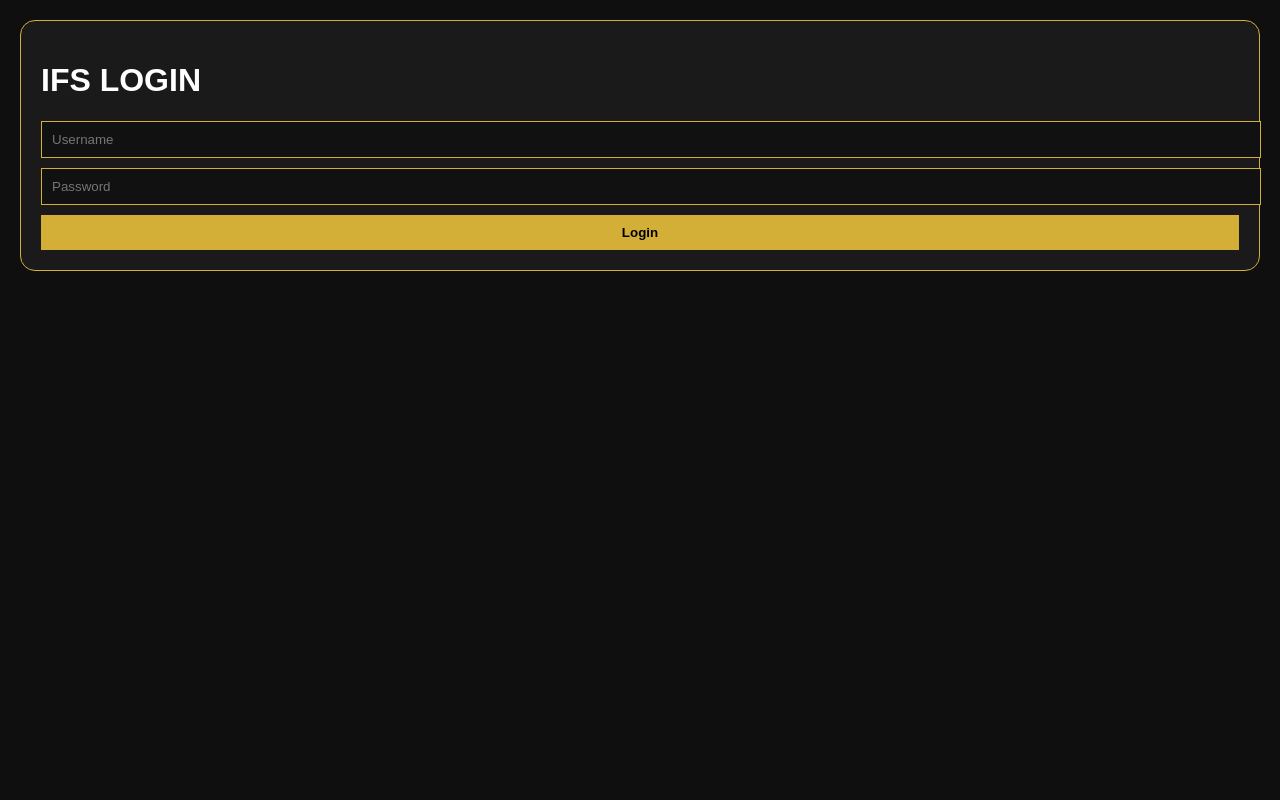
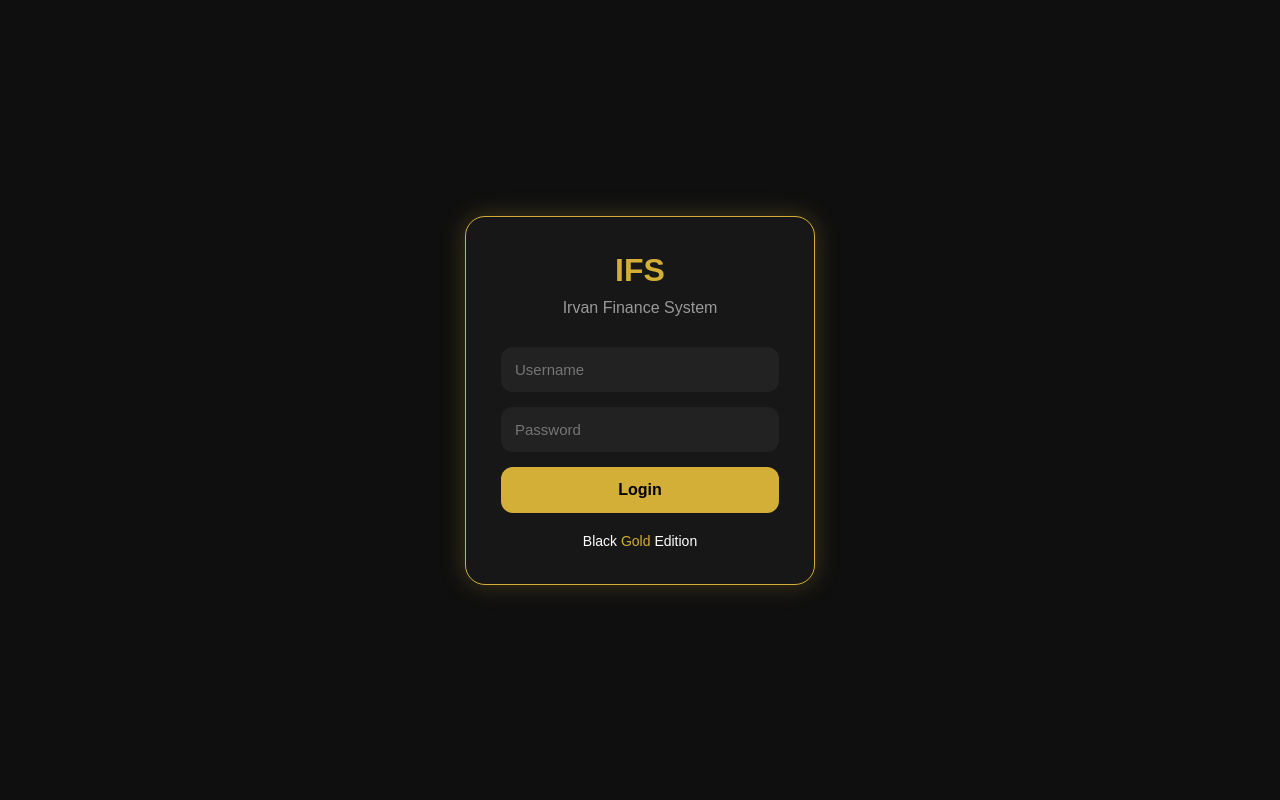
Before and after one commit to sayairvanyah-glitch/ifs-web, a Flask app: page / in a window 1280 px wide. Run offline with Flask 3, Linux system fonts and the light colour scheme.

Commit message:
fix login railway

```diff
--- a/templates/login.html
+++ b/templates/login.html
@@ -1,21 +1,127 @@
 <!DOCTYPE html>
-<html>
+<html lang="en">
 <head>
+    <meta charset="UTF-8">
+    <meta name="viewport" content="width=device-width, initial-scale=1.0">
     <title>IFS Login</title>
-    <link rel="stylesheet" href="/static/style.css">
+
+    <style>
+        *{
+            margin:0;
+            padding:0;
+            box-sizing:border-box;
+            font-family:Arial, sans-serif;
+        }
+
+        body{
+            background:#0f0f0f;
+            height:100vh;
+            display:flex;
+            justify-content:center;
+            align-items:center;
+        }
+
+        .login-box{
+            width:350px;
+            background:#171717;
+            border:1px solid #d4af37;
+            border-radius:20px;
+            padding:35px;
+            box-shadow:0 0 25px rgba(212,175,55,0.25);
+        }
+
+        h1{
+            color:#d4af37;
+            text-align:center;
+            margin-bottom:10px;
+        }
+
+        p{
+            color:#999;
+            text-align:center;
+            margin-bottom:30px;
+        }
+
+        input{
+            width:100%;
+            padding:14px;
+            margin-bottom:15px;
+            border:none;
+            border-radius:12px;
+            background:#222;
+            color:white;
+            outline:none;
+            font-size:15px;
+        }
+
+        input:focus{
+            border:1px solid #d4af37;
+        }
+
+        button{
+            width:100%;
+            padding:14px;
+            border:none;
+            border-radius:12px;
+            background:#d4af37;
+            color:black;
+            font-size:16px;
+            font-weight:bold;
+            cursor:pointer;
+            transition:0.3s;
+        }
+
+        button:hover{
+            transform:scale(1.03);
+        }
+
+        .brand{
+            text-align:center;
+            color:#fff;
+            font-size:14px;
+            margin-top:20px;
+        }
+
+        .gold{
+            color:#d4af37;
+        }
+    </style>
 </head>
-<body class="bg">
 
-<div class="card">
-    <h1>IFS LOGIN</h1>
+<body>
 
-    <form method="POST">
-        <input name="username" placeholder="Username">
-        <input name="password" type="password" placeholder="Password">
+    <div class="login-box">
 
-        <button type="submit">Login</button>
-    </form>
-</div>
+        <h1>IFS</h1>
+        <p>Irvan Finance System</p>
+
+        <form action="/login" method="POST">
+
+            <input
+                type="text"
+                name="username"
+                placeholder="Username"
+                required
+            >
+
+            <input
+                type="password"
+                name="password"
+                placeholder="Password"
+                required
+            >
+
+            <button type="submit">
+                Login
+            </button>
+
+        </form>
+
+        <div class="brand">
+            Black <span class="gold">Gold</span> Edition
+        </div>
+
+    </div>
 
 </body>
 </html>
```
Also changed, not shown: app.py (+2 -7 lines).
